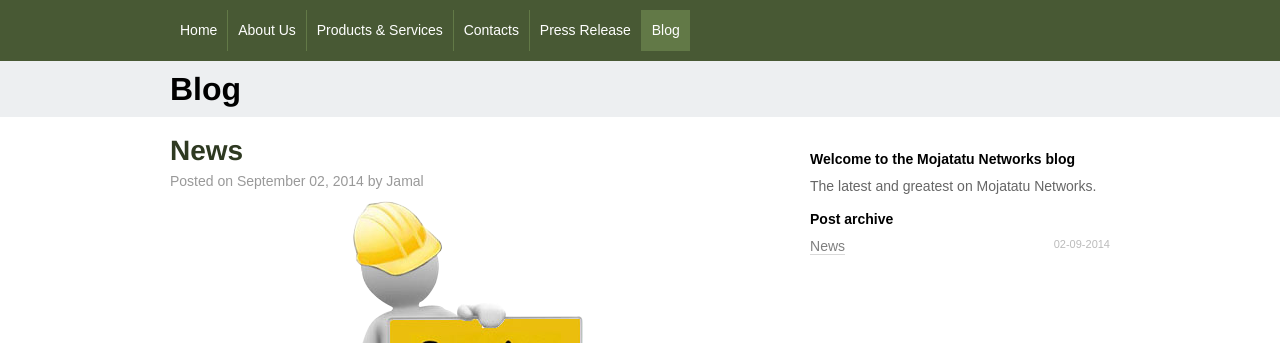
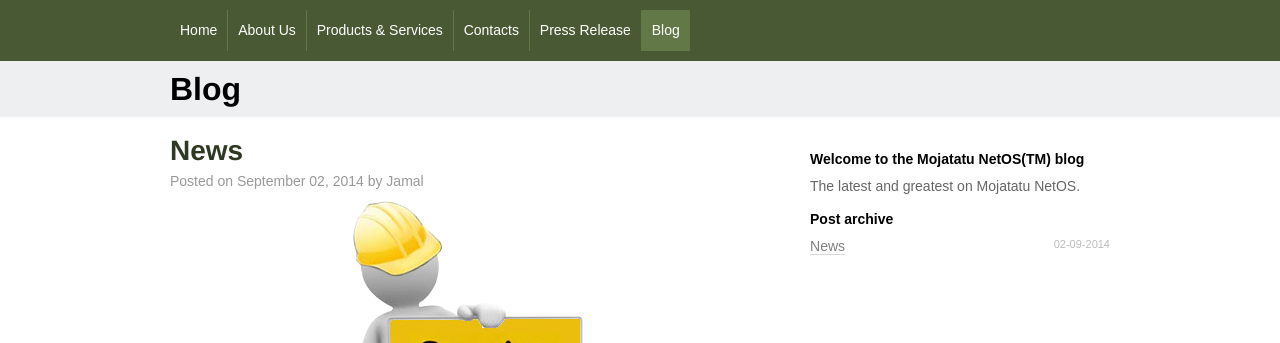
Before and after one commit to amisaka/mojanet, a Jekyll site: the page built from blog.html, in a window 1280 px wide. Shown: the top 343 px of the page. Built offline with Jekyll 4.4.1, drawn with Linux system fonts in a browser that asks for light colours; some web fonts are replaced.

Commit message:
Fixed company's name

```diff
--- a/aboutus.html
+++ b/aboutus.html
@@ -23,8 +23,8 @@
     <article>
       <!-- <h3 id="section-1">Section 1</h3> -->
       <ul>
-      <li>Mojatatu Networks provides a Programmable Network Operating System for Software Driven Networks (SDN) based on open standards and open source</li>
-      <li>When you use Mojatatu Networks solutions, you are adopting open standards and open source while keeping your own distinct product value-add. We believe these are the key requirements to reduce the adoption costs and encourage innovation for your packet processing solution</li>
+      <li>Mojatatu NetOS provides a Programmable Network Operating System for Software Driven Networks (SDN) based on open standards and open source</li>
+      <li>When you use Mojatatu NetOS solutions, you are adopting open standards and open source while keeping your own distinct product value-add. We believe these are the key requirements to reduce the adoption costs and encourage innovation for your packet processing solution</li>
       </ul>
 <!--
       <hr>
--- a/blog.html
+++ b/blog.html
@@ -36,8 +36,8 @@
 
   </div>
   <div id="blog-nav">
-    <h4>Welcome to the Mojatatu Networks blog</h4>
-    <p>The latest and greatest on Mojatatu Networks.<!-- <a href="https://twitter.com/your-handle">Follow us on Twitter</a> or <a href="http://yourdomain.com/atom.xml">subscribe the RSS feed</a> for updates. --> </p>
+    <h4>Welcome to the Mojatatu NetOS(TM) blog</h4>
+    <p>The latest and greatest on Mojatatu NetOS.<!-- <a href="https://twitter.com/your-handle">Follow us on Twitter</a> or <a href="http://yourdomain.com/atom.xml">subscribe the RSS feed</a> for updates. --> </p>
 
     <h4>Post archive</h4>
     <ul class="bordered-list">
--- a/contacts.html
+++ b/contacts.html
@@ -21,12 +21,12 @@
 -->
   <div id="content">
     <article>
-      <h3 id="address">Mojatatu Networks</h3>
+      <h3 id="address">Mojatatu NetOS(TM)</h3>
       <p><img src="/images/address_icon.jpg" >&nbsp;&nbsp;Suite 400, 303 Moodie Drive, Ottawa, ON, Canada, K2H 9R4.</p>
       <p><img src="/images/email_icon.png">&nbsp;&nbsp;<a href="mailto:info@mojatatu.com">info@mojatatu.com</a></p>
       <p><img src="/images/phone_icon.gif">&nbsp;&nbsp;+1 (613) 596-1138</p>
       <a href="https://www.google.ca/maps/place/303+Moodie+Dr,+Ottawa,+ON+K2H+9R4/@45.3258312,-75.8347707,17z/data=!3m1!4b1!4m2!3m1!1s0x4cce0082b7d4ea4d:0x2623603c4673a0ee">Get Directions</a>
-<script type="text/javascript" src="http://maps.google.com/maps/api/js?sensor=false"></script><div style="overflow:hidden;height:500px;width:600px;"><div id="gmap_canvas" style="height:500px;width:600px;"></div><style>#gmap_canvas img{max-width:none!important;background:none!important}</style><a class="google-map-code" href="http://www.mapembed.com" id="get-map-data">www.mapembed.com</a></div><script type="text/javascript"> function init_map(){var myOptions = {zoom:14,center:new google.maps.LatLng(45.3258312,-75.83477069999998),mapTypeId: google.maps.MapTypeId.ROADMAP};map = new google.maps.Map(document.getElementById("gmap_canvas"), myOptions);marker = new google.maps.Marker({map: map,position: new google.maps.LatLng(45.3258312, -75.83477069999998)});infowindow = new google.maps.InfoWindow({content:"<b>Mojatatu Networks</b><br/>303 Moodie Drive, Suite 400<br/> Ottawa, ON" });google.maps.event.addListener(marker, "click", function(){infowindow.open(map,marker);});infowindow.open(map,marker);}google.maps.event.addDomListener(window, 'load', init_map);</script>
+<script type="text/javascript" src="http://maps.google.com/maps/api/js?sensor=false"></script><div style="overflow:hidden;height:500px;width:600px;"><div id="gmap_canvas" style="height:500px;width:600px;"></div><style>#gmap_canvas img{max-width:none!important;background:none!important}</style><a class="google-map-code" href="http://www.mapembed.com" id="get-map-data">www.mapembed.com</a></div><script type="text/javascript"> function init_map(){var myOptions = {zoom:14,center:new google.maps.LatLng(45.3258312,-75.83477069999998),mapTypeId: google.maps.MapTypeId.ROADMAP};map = new google.maps.Map(document.getElementById("gmap_canvas"), myOptions);marker = new google.maps.Marker({map: map,position: new google.maps.LatLng(45.3258312, -75.83477069999998)});infowindow = new google.maps.InfoWindow({content:"<b>Mojatatu NetOS(TM)</b><br/>303 Moodie Drive, Suite 400<br/> Ottawa, ON" });google.maps.event.addListener(marker, "click", function(){infowindow.open(map,marker);});infowindow.open(map,marker);}google.maps.event.addDomListener(window, 'load', init_map);</script>
 <!--
       <hr>
 
--- a/index.html
+++ b/index.html
@@ -8,8 +8,8 @@
 <div id="banner">
   <div class="inner-content">
     <div class="copy">
-      <h2>Mojatatu Networks</h2>
-      <p class="intro">Mojatatu Networks provides a Programmable Network Operating System for Software Driven Networks (SDN) based on open standards and open source.</p>
+      <h2>Mojatatu NetOS(TM)</h2>
+        <p class="intro">Mojatatu NetOS provides a Programmable Network Operating System for Software Driven Networks (SDN) based on open standards and open source.</p>
     </div>
   </div>
 </div>
--- a/prodserv.html
+++ b/prodserv.html
@@ -23,7 +23,7 @@
     <article>
       <!-- <h3 id="section-1">Section 1</h3> -->
       <ul>
-      <li>Mojatatu Networks delivers Network Operating System for SDN and acts as a one-stop shop for both the development and the operating environment</li>
+      <li>Mojatatu NetOS delivers Network Operating System for SDN and acts as a one-stop shop for both the development and the operating environment</li>
       <li>The Mojatatu Network OS provides flexibility to customers developing a Network Element to reduce their adoption costs and focus on their core application</li>
       <li>The Mojatatu SDN SDK allows building both control plane and datapath applications for Network Element which is distributed and highly available</li>
       <li>The Mojatools toolset provides independent Network Element development which complements both the Mojatatu NetOS and SDK</li>
```
